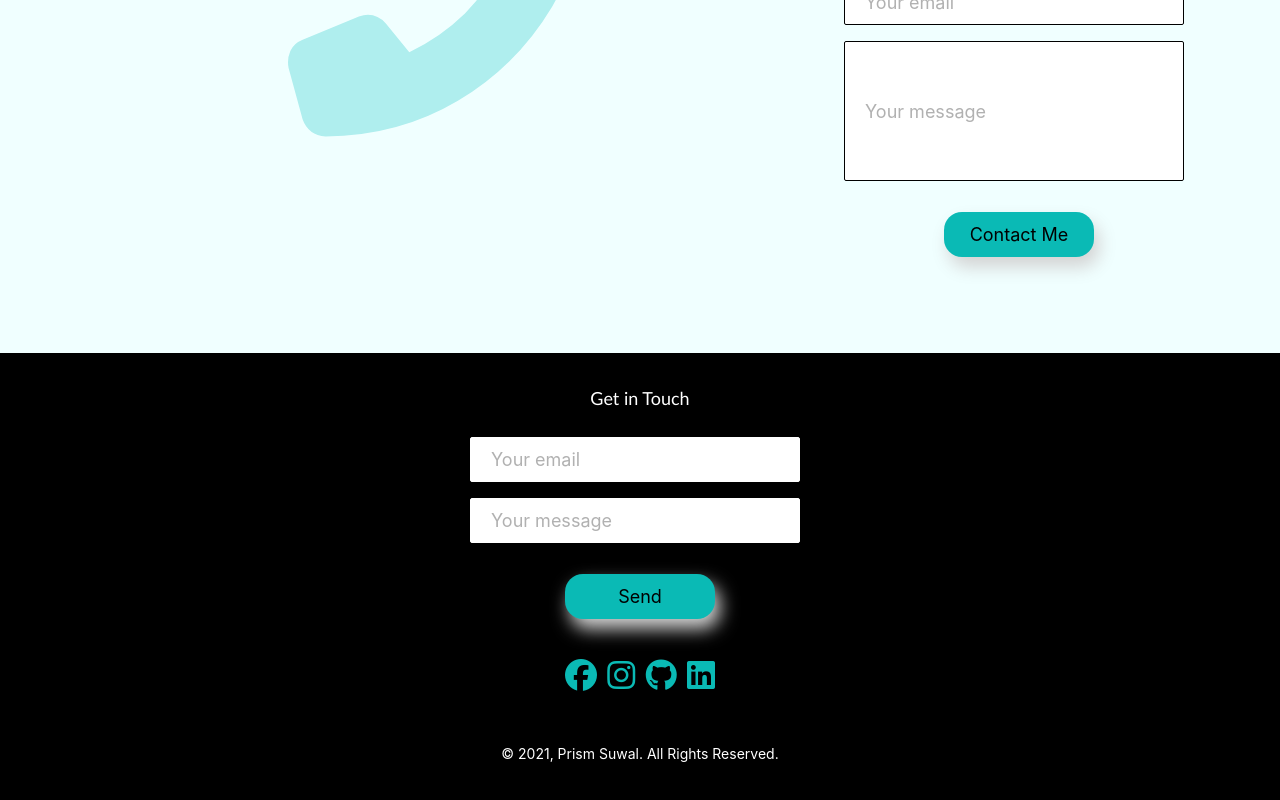
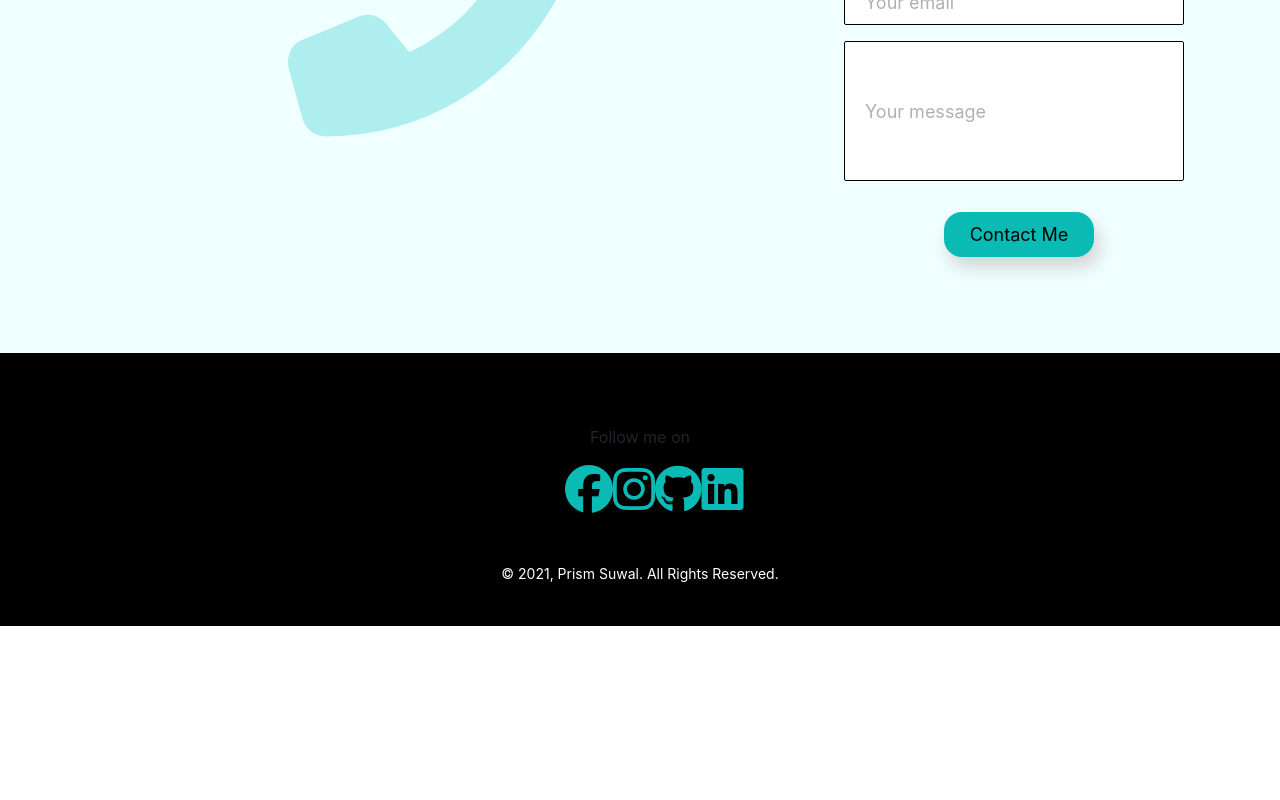
Before and after one commit to PrizmSuwal/portfolio, a React (Create React App) app: page / in a window 1280 px wide. Shown: the part 3101-3901 px from the top of the page. After the commit the page ends 3727 px from the top, so only its background shows below. Built offline with nearby package versions, Linux system fonts and the light colour scheme.

Commit message:
Footer_Changed

```diff
--- a/src/components/Footer/Footer.js
+++ b/src/components/Footer/Footer.js
@@ -3,23 +3,14 @@ import React from 'react'
 
 function Footer() {
   return (
-    <div className='footer-container' id='contactme'>
-      <div className='footer-subscription'>
-        <span className='footer-quote'> Get in Touch </span>
-          <div className='input-areas'>
-            <form>
-              <input type='email' name='email' placeholder='Your email' className='footer-input'/>
-              <br></br><input type='text' name='message' placeholder='Your message' className='footer-input'/>
-              <br></br><button buttonStyle='btn--outline'>Send</button>
-            </form>
-          </div>
-      </div>
+    <div className='footer-container'>
       <div className='social-media-wrap'>
+        <p>Follow me on</p>
         <div className='social-icons'>
-          <a className='social-icon-link facebook'  aria-label='Facebook' href='https://www.facebook.com/suwal.prism/' target='_blank' rel='noreferrer'><i class='fab fa-facebook fa-2x'></i></a>
-          <a className='social-icon-link instagram' aria-label='Instagram' href='https://www.instagram.com/prism_suwal/' target='_blank' rel='noreferrer'><i class='fab fa-instagram fa-2x'></i></a>
-          <a className='social-icon-link github' aria-label='Github' href='https://github.com/PrizmSuwal' target='_blank' rel='noreferrer'><i class='fab fa-github fa-2x'></i></a>
-          <a className='social-icon-link linkedin' aria-label='Linkedin' href='https://www.linkedin.com/in/prism-suwal-8741b4192/' target='_blank' rel='noreferrer'><i class='fab fa-linkedin fa-2x'></i></a>
+          <a className='social-icon-link facebook'  aria-label='Facebook' href='https://www.facebook.com/suwal.prism/' target='_blank' rel='noreferrer'><i class='fab fa-facebook fa-3x'></i></a>
+          <a className='social-icon-link instagram' aria-label='Instagram' href='https://www.instagram.com/prism_suwal/' target='_blank' rel='noreferrer'><i class='fab fa-instagram fa-3x'></i></a>
+          <a className='social-icon-link github' aria-label='Github' href='https://github.com/PrizmSuwal' target='_blank' rel='noreferrer'><i class='fab fa-github fa-3x'></i></a>
+          <a className='social-icon-link linkedin' aria-label='Linkedin' href='https://www.linkedin.com/in/prism-suwal-8741b4192/' target='_blank' rel='noreferrer'><i class='fab fa-linkedin fa-3x'></i></a>
         </div>
         <small className='website-rights'> © 2021, Prism Suwal. All Rights Reserved.</small>
       </div>
```
